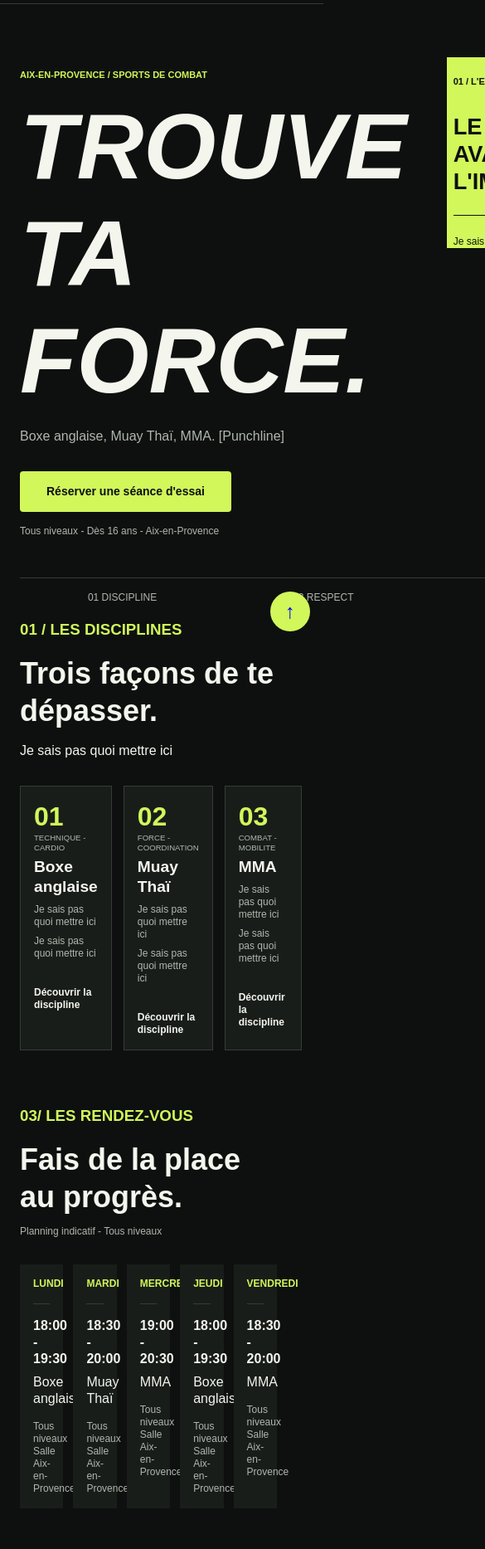
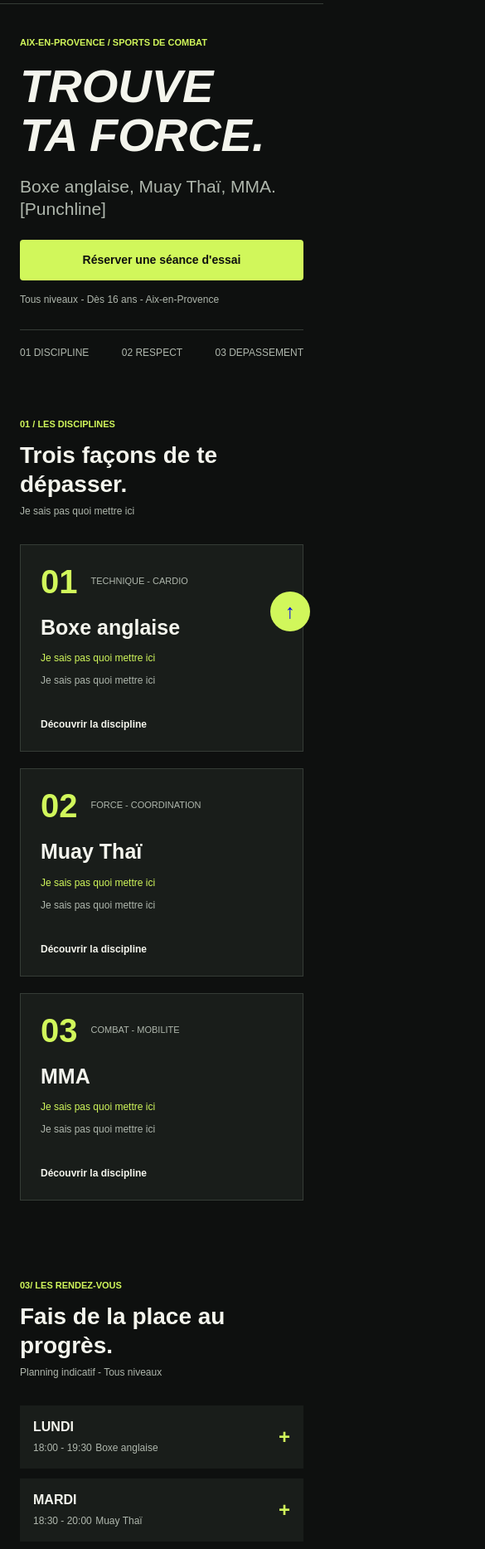
Before and after one commit to jules-noelaudoux/impact-fight-club-r102, a plain HTML site: page index.html in a window 390 px wide. Shown: the part 67-1934 px from the top of the page at 83% size, 585 px wide, since content can reach past the window. Drawn offline with Linux system fonts and the light colour scheme; a web font is replaced by a local one.

Commit message:
Ajustement du css

```diff
--- a/style.css
+++ b/style.css
@@ -333,23 +333,38 @@ main {
 /* Home */
 .home {
   display: grid;
-  grid-template-columns: 1fr 240px;
-  gap: 3rem;
+  grid-template-columns: 1fr 22rem;
+  gap: 2.5rem 3rem;
   padding-top: 3rem;
-  position: relative;
-  min-height: 380px;
+  padding-bottom: 2rem;
+  align-items: center;
 }
+
+.home-content h4 {
+  color: var(--primary-color);
+  font-size: var(--footer-text-size);
+  font-weight: var(--weight-bold);
+  margin: 0 0 1rem 0;
+  text-transform: uppercase;
+}
+
 .home-content h1 {
   font-family: var(--hero-font);
-  font-size: var(--hero-title-size);
-  line-height:var(--hero-line-height);
-  margin: 1rem 0;
+  /* clamp adapts title size automatically between 3.5rem and desktop size */
+  font-size: clamp(3.5rem, 8vw, var(--hero-title-size));
+  line-height: 1.05;
+  margin: 0 0 1.25rem 0;
   font-style: italic;
+  font-weight: var(--weight-black);
+  text-transform: uppercase;
 }
+
 .home-content p {
   color: var(--muted-text-color);
-  margin: 1rem 0;
+  font-size: var(--intro-text-size);
+  margin: 0 0 1.5rem 0;
 }
+
 .home-button {
   display: inline-block;
   background-color: var(--primary-color);
@@ -358,48 +373,95 @@ main {
   font-size: var(--button-text-size);
   font-weight: var(--weight-bold);
   padding: 1rem 2rem;
-  border-radius: 4px;
-  margin: 1rem 0;
+  border-radius: 0.25rem;
+  margin-bottom: 1rem;
 }
+
 .home-content small {
   display: block;
   color: var(--muted-text-color);
   font-size: var(--small-text-size);
 }
-/* Green Map */
+
+/* Green card */
 .impact-card {
   background-color: var(--primary-color);
   color: var(--secondary-color);
-  padding:0.5rem;
-  height: 230px;
+  padding: 1.75rem;
+  display: flex;
+  flex-direction: column;
+  justify-content: space-between;
+  min-height: 22rem;
 }
+
 .impact-card h4 {
   color: var(--secondary-color);
+  font-size: var(--footer-text-size);
+  margin: 0;
 }
+
 .impact-card h2 {
-  font-size: 1.7rem;
-  line-height: var(--title-line-height);
-  margin-top: 2rem;
+  font-size: 2rem;
+  font-weight: var(--weight-black);
+  line-height: 1.15;
+  margin: 2rem 0 1.5rem 0;
 }
+
 .impact-card hr {
-  border:0;
-  border-top:1px solid var(--secondary-color);
-  margin: 1.5rem 0;
+  border: 0;
+  border-top: 1px solid var(--secondary-color);
+  margin: 0 0 1.25rem 0;
 }
+
 .impact-card p {
   font-size: var(--small-text-size);
+  margin: 0;
 }
+
 .home-nav {
+  /* Make nav span across both columns */
   grid-column: 1 / -1;
   display: flex;
-  justify-content: space-around;
+  justify-content: space-between;
   border-top: 1px solid var(--border-color);
-  padding-top: 1rem;
+  padding-top: 1.25rem;
 }
+
 .home-nav a {
   color: var(--muted-text-color);
   text-decoration: none;
   font-size: var(--small-text-size);
+}
+
+/* Home - Tablet display */
+@media screen and (max-width: 768px) {
+  .home {
+    grid-template-columns: 1fr;
+    padding-top: 2rem;
+  }
+
+  /* Hide green card on tablet and mobile (Figma) */
+  .impact-card {
+    display: none;
+  }
+}
+
+/* Home - Mobile display */
+@media screen and (max-width: 600px) {
+  .home {
+    padding-top: 1.5rem;
+    gap: 1.75rem;
+  }
+
+  .home-content h1 {
+    font-size: 3.5rem;
+  }
+
+  .home-button {
+    display: block;
+    width: 100%;
+    text-align: center;
+  }
 }
 /* Anchor button */
 .anchor {
@@ -425,95 +487,243 @@ main {
 }
 /* Disciplines */
 .discipline {
-  padding-bottom: 2rem;
-  padding-right: 2rem;
+  padding: 2.5rem 0;
 }
+
+.discipline > h3 {
+  color: var(--primary-color);
+  font-size: var(--footer-text-size);
+  font-weight: var(--weight-bold);
+  text-transform: uppercase;
+  margin: 0 0 0.75rem 0;
+}
+
+.discipline > h2 {
+  font-size: var(--section-title-size);
+  font-weight: var(--weight-bold);
+  margin: 0 0 0.5rem 0;
+}
+
+.discipline > p {
+  color: var(--muted-text-color);
+  font-size: var(--small-text-size);
+  margin: 0;
+}
+
 .discipline-list {
   display: grid;
   grid-template-columns: repeat(3, 1fr);
-  gap: 14px;
+  gap: 1.25rem;
   list-style: none;
   padding: 0;
   margin-top: 2rem;
 }
+
 .discipline-card {
   border: 1px solid var(--border-color);
   background-color: var(--card-bg);
-  padding: 1rem;
+  padding: 1.5rem;
   height: 100%;
+  display: flex;
+  flex-direction: column;
 }
+
+.discipline-card-header {
+  display: flex;
+  align-items: center;
+  gap: 1rem;
+  margin-bottom: 0.75rem;
+}
+
 .discipline-card small {
-  display: inline-block;
-  vertical-align: middle;
   color: var(--muted-text-color);
-  font-size: 0.6rem;
+  font-size: var(--footer-text-size);
+  text-transform: uppercase;
 }
+
 .discipline-card h3 {
   color: var(--text-color);
-  font-size: 1.2rem;
-  margin: 0.3rem 0;
+  font-size: var(--card-title-size);
+  margin: 0.5rem 0;
 }
+
 .discipline-card p {
   color: var(--muted-text-color);
   font-size: var(--small-text-size);
-  margin: 0.5rem 0;
+  margin: 0.375rem 0;
 }
-.discipline-card .disciplines-highlight {
+
+.discipline-card .discipline-highlight {
   color: var(--primary-color);
 }
+
 .discipline-card a {
   display: block;
-  color : var(--text-color);
+  color: var(--text-color);
   text-decoration: none;
   font-size: var(--small-text-size);
   font-weight: var(--weight-bold);
-  margin-top: 2rem;
+  /* Push link to the bottom of the card */
+  margin-top: auto;
+  padding-top: 2rem;
 }
+
 .discipline-number {
   color: var(--primary-color);
-  font-size: 2rem;
+  font-size: 2.5rem;
   font-weight: var(--weight-black);
-  margin-right: 1.5rem;
+  line-height: 1;
 }
+
+/* Disciplines - Tablet display */
+@media screen and (max-width: 768px) {
+  .discipline-list {
+    grid-template-columns: 1fr 1fr;
+  }
+
+  /* Make the third card span full width on tablet (Figma) */
+  .discipline-list li:last-child {
+    grid-column: 1 / -1;
+  }
+}
+
+/* Disciplines - Mobile display */
+@media screen and (max-width: 600px) {
+  .discipline-list {
+    grid-template-columns: 1fr;
+  }
+
+  .discipline > h2 {
+    font-size: 1.75rem;
+  }
+}
+
 /* Planning */
 .schedule {
-  padding-bottom: 2rem;
-  padding-right: 2rem;
+  padding: 2.5rem 0;
 }
+
+.schedule-header h3 {
+  color: var(--primary-color);
+  font-size: var(--footer-text-size);
+  font-weight: var(--weight-bold);
+  text-transform: uppercase;
+  margin: 0 0 0.75rem 0;
+}
+
+.schedule-header h2 {
+  font-size: var(--section-title-size);
+  font-weight: var(--weight-bold);
+  margin: 0 0 0.5rem 0;
+}
+
 .schedule-header p {
   color: var(--muted-text-color);
   font-size: var(--small-text-size);
+  margin: 0;
 }
+
 .schedule-list {
   display: grid;
   grid-template-columns: repeat(5, 1fr);
-  gap: 12px;
+  gap: 1rem;
   list-style: none;
   padding: 0;
   margin-top: 2rem;
 }
+
 .schedule-card {
   background-color: var(--card-bg);
-  padding: 1rem;
+  padding: 1.25rem;
   min-width: 0;
 }
+
 .schedule-card h3 {
+  color: var(--primary-color);
   font-size: var(--small-text-size);
   border-bottom: 1px solid var(--border-color);
-  padding-bottom: 1rem;
+  padding-bottom: 0.875rem;
   margin: 0 0 1rem;
 }
+
 .schedule-card time {
+  display: block;
+  font-size: 1.125rem;
+  font-weight: var(--weight-bold);
+  margin-bottom: 0.5rem;
+}
+
+.schedule-card p {
+  margin: 0 0 1rem;
   font-size: 1rem;
-  font-weight: var(--weight-bold);
 }
-.schedule-card p {
-  margin: 0.5rem 0 1rem;
-}
+
 .schedule-card small {
   display: block;
   color: var(--muted-text-color);
   font-size: var(--small-text-size);
+  line-height: 1.4;
+}
+
+/* Planning - Tablet display */
+@media screen and (max-width: 768px) {
+  .schedule-list {
+    grid-template-columns: 1fr 1fr;
+  }
+
+  .schedule-card h3 {
+    border-bottom: none;
+    padding-bottom: 0;
+    margin-bottom: 0.5rem;
+  }
+}
+
+/* Planning - Mobile display */
+@media screen and (max-width: 600px) {
+  .schedule-list {
+    grid-template-columns: 1fr;
+    gap: 0.75rem;
+  }
+
+  .schedule-header h2 {
+    font-size: 1.75rem;
+  }
+
+  .schedule-card {
+    /* position relative allows placing the + icon on the right */
+    position: relative;
+    padding: 1rem 2.5rem 1rem 1rem;
+  }
+
+  .schedule-card h3 {
+    color: var(--text-color);
+    font-size: 1rem;
+    margin-bottom: 0.25rem;
+  }
+
+  .schedule-card time,
+  .schedule-card p {
+    display: inline;
+    font-size: var(--small-text-size);
+    font-weight: var(--weight-regular);
+    color: var(--muted-text-color);
+  }
+
+  .schedule-card small {
+    display: none;
+  }
+
+  /* Add green + icon on mobile cards (Figma) */
+  .schedule-card::after {
+    content: "+";
+    position: absolute;
+    right: 1rem;
+    top: 50%;
+    transform: translateY(-50%);
+    color: var(--primary-color);
+    font-size: 1.5rem;
+    font-weight: var(--weight-bold);
+  }
 }
 
 /* Review section and Form */
```
